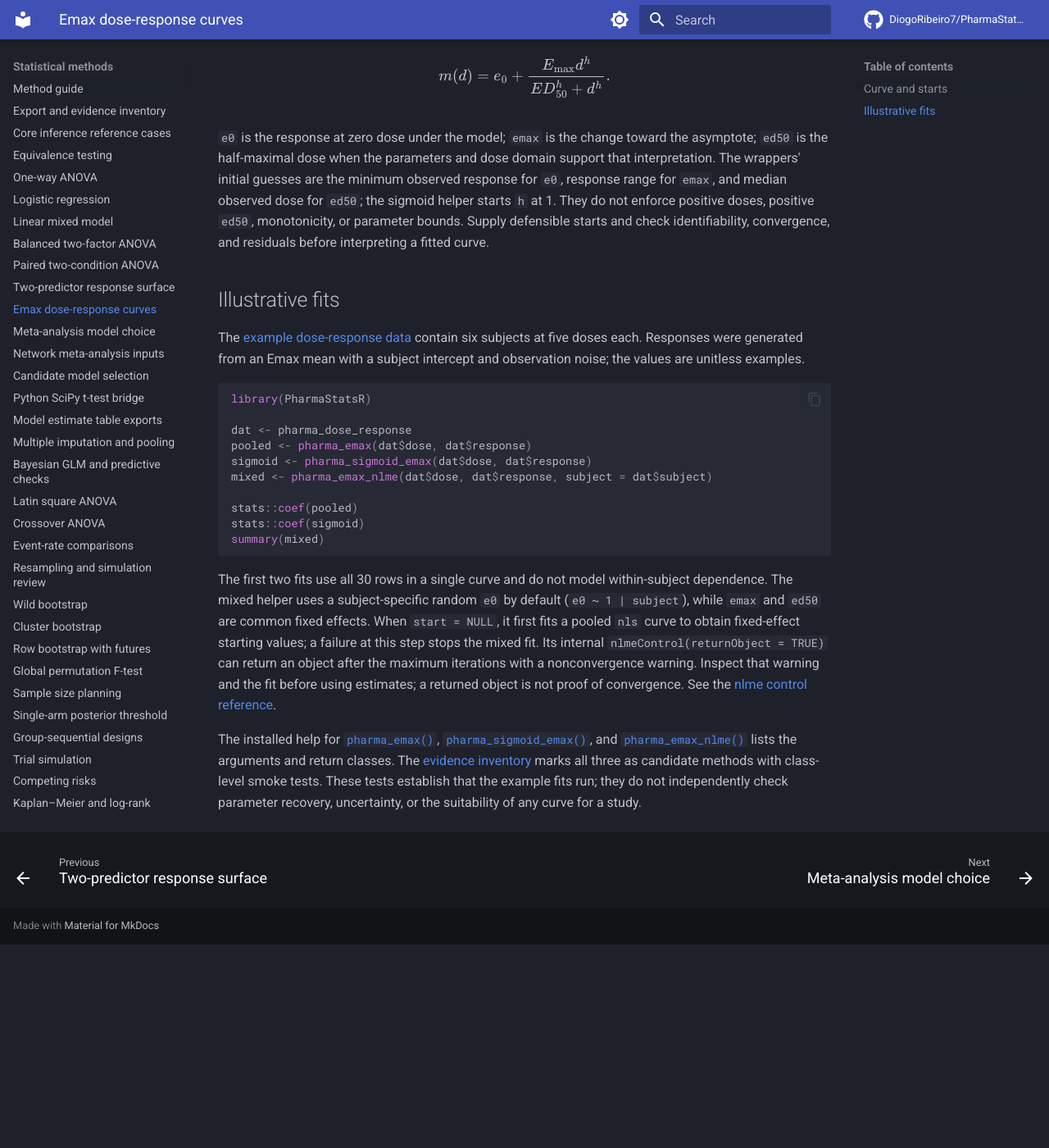
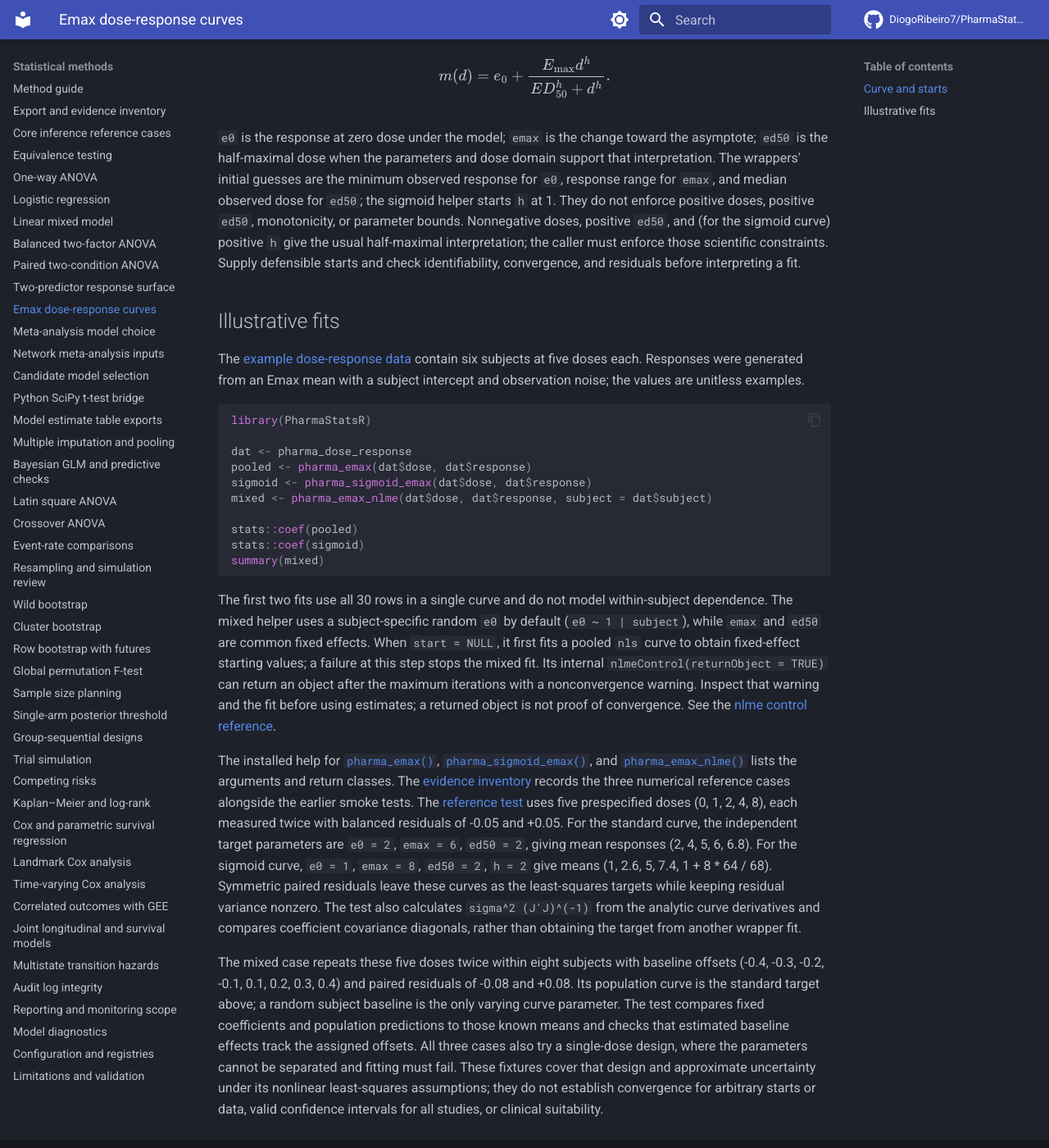
Before and after one commit to DiogoRibeiro7/PharmaStatsR, an MkDocs documentation site: the page built from docs/dose-response.md, in a window 1280 px wide and 1400 px high, scrolled down 551 px. Shown: the whole window at 82% size. Built offline with MkDocs 1.6.1 and Material for MkDocs 9.7.7, drawn with Linux system fonts in a browser that asks for light colours; comment, search, counter and statistics services are not loaded; before the commit the page ends 1703 px from its top, so only the background shows below that.

Commit message:
Document independent Emax numerical references

```diff
--- a/docs/dose-response.md
+++ b/docs/dose-response.md
@@ -27,8 +27,10 @@ and dose domain support that interpretation. The wrappers' initial guesses
 are the minimum observed response for `e0`, response range for `emax`,
 and median observed dose for `ed50`; the sigmoid helper starts `h` at 1.
 They do not enforce positive doses, positive `ed50`, monotonicity, or
-parameter bounds. Supply defensible starts and check identifiability,
-convergence, and residuals before interpreting a fitted curve.
+parameter bounds. Nonnegative doses, positive `ed50`, and (for the sigmoid
+curve) positive `h` give the usual half-maximal interpretation; the caller
+must enforce those scientific constraints. Supply defensible starts and
+check identifiability, convergence, and residuals before interpreting a fit.
 
 ## Illustrative fits
 
@@ -63,6 +65,27 @@ The installed help for [`pharma_emax()`](https://github.com/DiogoRibeiro7/Pharma
 [`pharma_sigmoid_emax()`](https://github.com/DiogoRibeiro7/PharmaStatsR/blob/main/man/pharma_sigmoid_emax.Rd),
 and [`pharma_emax_nlme()`](https://github.com/DiogoRibeiro7/PharmaStatsR/blob/main/man/pharma_emax_nlme.Rd)
 lists the arguments and return classes. The [evidence inventory](method-inventory.md)
-marks all three as candidate methods with class-level smoke tests. These
-tests establish that the example fits run; they do not independently check
-parameter recovery, uncertainty, or the suitability of any curve for a study.
+records the three numerical reference cases alongside the earlier smoke
+tests. The [reference test](https://github.com/DiogoRibeiro7/PharmaStatsR/blob/main/tests/testthat/test-dose-response-references.R)
+uses five prespecified doses (0, 1, 2, 4, 8), each measured twice with
+balanced residuals of -0.05 and +0.05. For the standard curve, the independent
+target parameters are `e0 = 2`, `emax = 6`, `ed50 = 2`, giving mean responses
+(2, 4, 5, 6, 6.8). For the sigmoid curve, `e0 = 1`, `emax = 8`,
+`ed50 = 2`, `h = 2` give means (1, 2.6, 5, 7.4, 1 + 8 * 64 / 68).
+Symmetric paired residuals leave these curves as the least-squares targets
+while keeping residual variance nonzero. The test also calculates
+`sigma^2 (J'J)^(-1)` from the analytic curve derivatives and compares
+coefficient covariance diagonals, rather than obtaining the target from
+another wrapper fit.
+
+The mixed case repeats these five doses twice within eight subjects with
+baseline offsets (-0.4, -0.3, -0.2, -0.1, 0.1, 0.2, 0.3, 0.4) and paired
+residuals of -0.08 and +0.08. Its population curve is the standard target
+above; a random subject baseline is the only varying curve parameter.
+The test compares fixed coefficients and population predictions to those
+known means and checks that estimated baseline effects track the assigned
+offsets. All three cases also try a single-dose design, where the parameters
+cannot be separated and fitting must fail. These fixtures cover that design
+and approximate uncertainty under its nonlinear least-squares assumptions;
+they do not establish convergence for arbitrary starts or data, valid
+confidence intervals for all studies, or clinical suitability.
```
